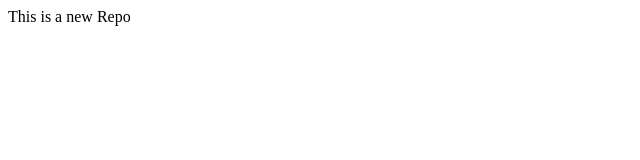
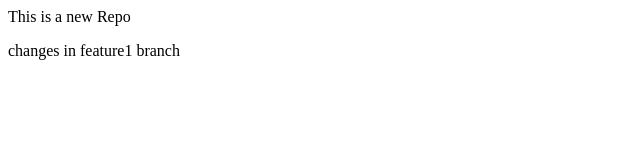
Before and after one commit to sujeetgithub7/Local-repository, a plain HTML site: page index.html in a window 1280 px wide. Shown: the whole page, without its empty margins (0-640 px from the left). Drawn offline with Linux system fonts and the light colour scheme.

Commit message:
changes in feature1

```diff
--- a/index.html
+++ b/index.html
@@ -1 +1,2 @@
 <p>This is a new Repo</p>
+<p>changes in feature1 branch</p>
```
